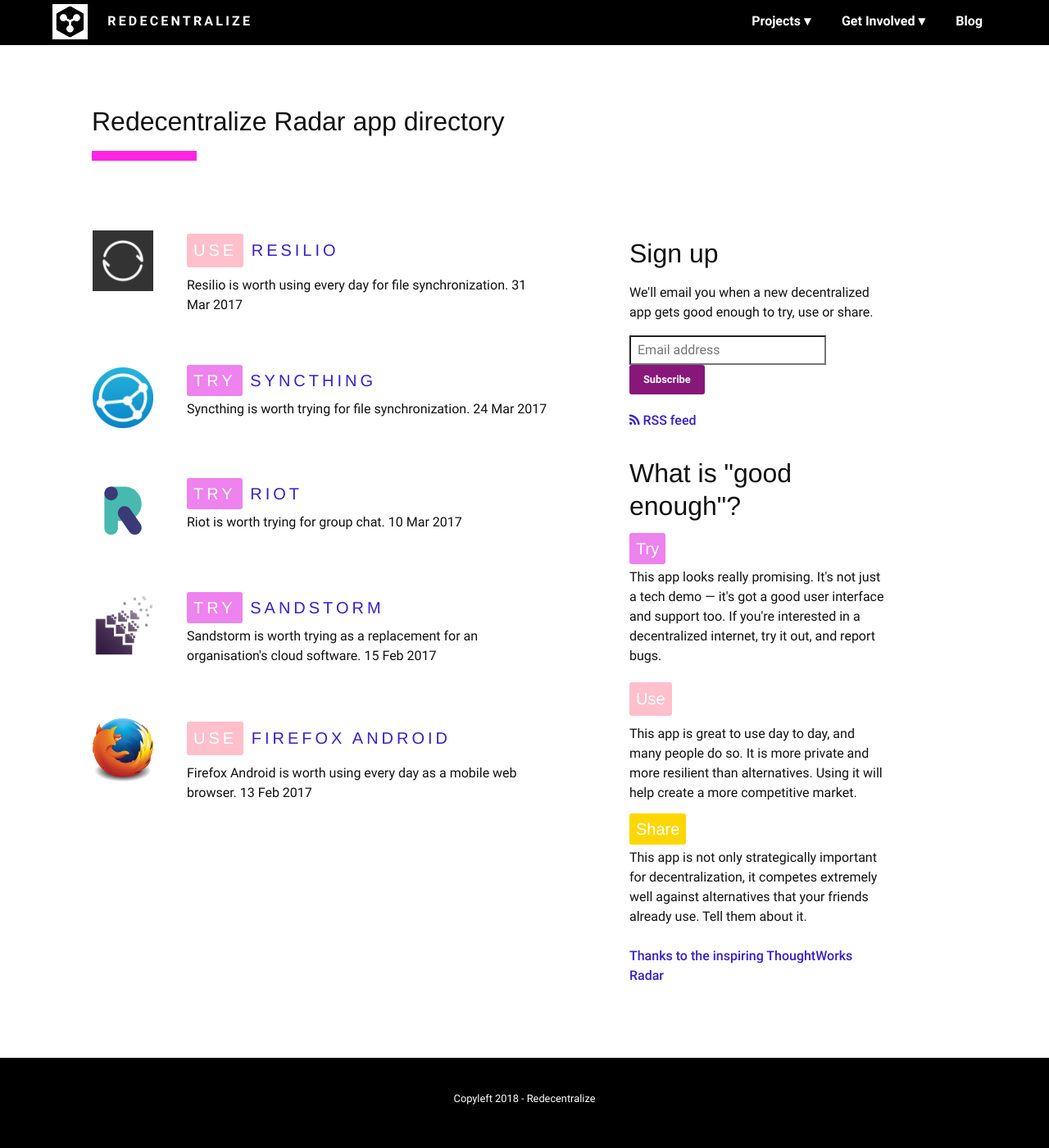
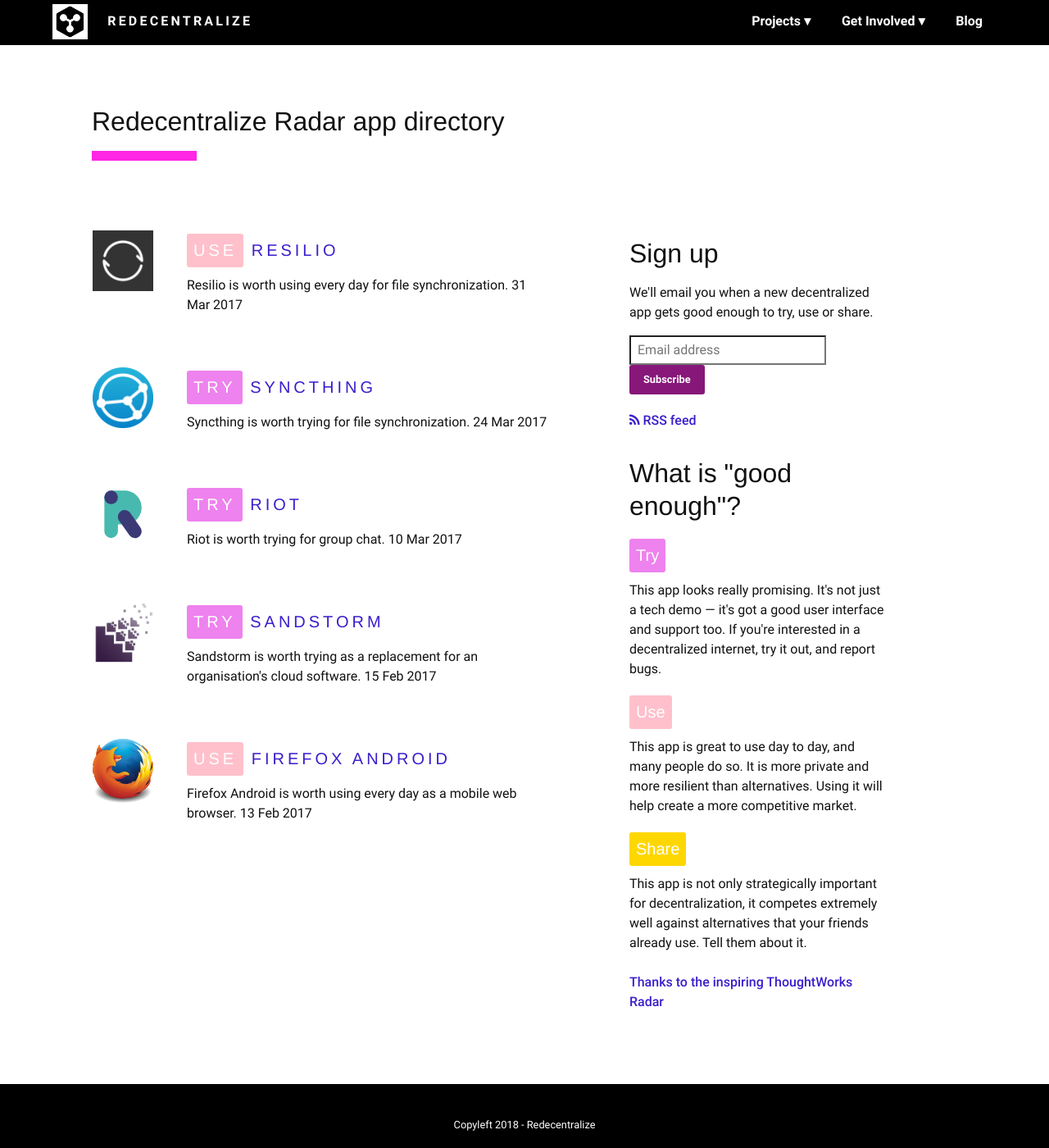
Before and after one commit to redecentralize/redecentralize-website, a Jekyll site: the page built from radar/index.html, in a window 1280 px wide and 1400 px high. Shown: the whole window at 82% size. Built offline with Jekyll 4.4.1, drawn with Linux system fonts in a browser that asks for light colours.

Commit message:
Fix radar item layout
Appears to have been overlooked in recent redesign. Mainly applying
some styles from the radar index page.

Also remove unused 'Hold' status.

```diff
--- a/assets/css/main.css
+++ b/assets/css/main.css
@@ -270,3 +270,24 @@
     padding-bottom: 80px;
   }
 }
+
+.radar-label {
+  display: inline-block;
+  padding: .5rem;
+  border-radius: 3px;
+}
+
+.radar-label-try {
+  background-color: violet;
+  color: white;
+}
+
+.radar-label-use {
+  background-color: pink;
+  color: white;
+}
+
+.radar-label-share {
+  background-color: gold;
+  color: white;
+}
--- a/radar/index.html
+++ b/radar/index.html
@@ -3,23 +3,6 @@
 title: Radar
 id: radar
 ---
-
-<style>
-  .bg-pink {
-    background-color: pink;
-    color: white;
-  }
-
-  .bg-yellow {
-    background-color: gold;
-    color: white;
-  }
-
-  .bg-blue {
-    background-color: violet;
-    color: white;
-  }
-</style>
 
 <section class="container py4 bg-white">
   <div class="clearfix mxn2">
@@ -37,16 +20,13 @@
 
             <h3 class="caps">
               {% if entry.status == "use" %}
-              <span class="inline-block bg-pink white p1 rounded">Use</span>
+              <span class="radar-label radar-label-use">Use</span>
               {% endif %}
               {% if entry.status == "try" %}
-              <span class="inline black bg-blue white p1 rounded">Try</span>
+              <span class="radar-label radar-label-try">Try</span>
               {% endif %}
               {% if entry.status == "share" %}
-              <span class="inline black bg-yellow white p1 rounded">Share</span>
-              {% endif %}
-              {% if entry.status == "hold" %}
-              <span class="inline black bg-orange p1 rounded">Hold</span>
+              <span class="radar-label radar-label-share">Share</span>
               {% endif %}
               <a class="" href="{{ entry.url }}">{{ entry.title }}</a>
             </h3>
@@ -87,7 +67,7 @@
 
         <h1>What is "good enough"?</h1>
 
-        <h3><span class="inline black bg-blue white p1 rounded">Try</span></h3>
+        <h3><span class="radar-label radar-label-try">Try</span></h3>
 
         <p>
           This app looks really promising. It's not
@@ -96,7 +76,7 @@
           decentralized internet, try it out, and report bugs.
         </p>
 
-        <h3><span class="inline-block bg-pink white p1 rounded">Use</span></h3>
+        <h3><span class="radar-label radar-label-use">Use</span></h3>
 
         <p>
           This app is great to use day to day, and many
@@ -105,7 +85,7 @@
           competitive market.
         </p>
 
-        <h3><span class="inline black bg-yellow white p1 rounded">Share</span></h3>
+        <h3><span class="radar-label radar-label-share">Share</span></h3>
 
         <p>
           This app is not only strategically important
```
Also changed, not shown: other parts of radar/index.html (+0 -10 lines), _layouts/radar.html (+13 -15 lines).
